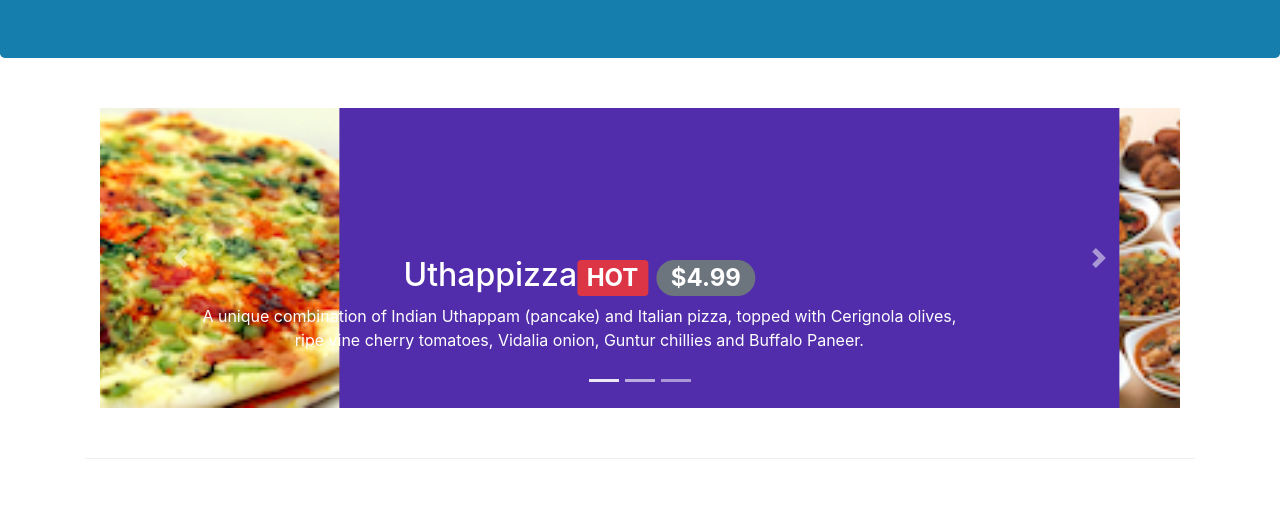
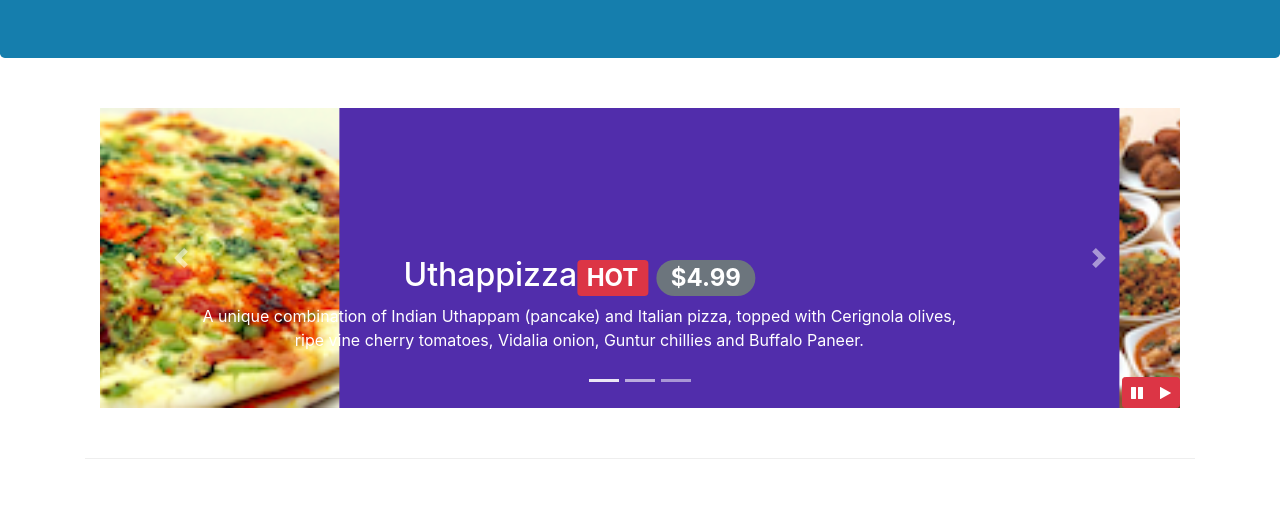
Before and after one commit to josuedavidgodinez/boost-trap-initial, a website: page index.html in a window 1280 px wide. Shown: the part 276-800 px from the top of the page. Drawn offline with nearby package versions, Linux system fonts and the light colour scheme.

Commit message:
bootstrap and jquery

```diff
--- a/css/styles.css
+++ b/css/styles.css
@@ -71,3 +71,10 @@ color: white;
     left: 0;
     min-height: 300px;
 }
+
+#carouselButton{
+    right: 0px;
+    bottom: 0px;
+    position: absolute;
+    z-index: 1;
+}
--- a/index.html
+++ b/index.html
@@ -168,10 +168,11 @@
                             <div class="btn-group btn-group-toggle ml-3" data-toggle="buttons">
 
                                 <label class="btn btn-sm btn-success active">
-                                    <input type="radio" name="options" id="non-smoking" autocomplete="off" checked> Non-Smoking
+                                    <input type="radio" name="options" id="non-smoking" autocomplete="off" checked>
+                                    Non-Smoking
                                 </label>
                                 <label class="btn btn-sm btn-danger">
-                                    <input type="radio" name="options"  id="smoking" autocomplete="off"> Smoking
+                                    <input type="radio" name="options" id="smoking" autocomplete="off"> Smoking
                                 </label>
 
                             </div>
@@ -302,6 +303,14 @@
 
                         </span>
                     </a>
+                    <div class="btn-group" id="carouselButton">
+                        <button class="btn btn-danger btn-sm" id="carousel-pause">
+                            <span class="fa fa-pause"></span>
+                        </button>
+                        <button class="btn btn-danger btn-sm" id="carousel-play">
+                            <span class="fa fa-play"></span>
+                        </button>
+                    </div>
 
                 </div>
             </div>
@@ -433,8 +442,18 @@
     <script src="node_modules/jquery/dist/jquery.slim.min.js"></script>
     <script src="node_modules/popper.js/dist/umd/popper.min.js"></script>
     <script src="node_modules/bootstrap/dist/js/bootstrap.min.js"></script>
-
-
+    <!--$(selection).action_to_be_trigger( what y gonna do  {} brackts for  set attributes )-->
+    <script>
+        $(document).ready(function () {
+            $("#mycarousel").carousel({ interval: 2000 });
+            $("#carousel-pause").click(function () {
+                $("#mycarousel").carousel('pause');
+            });
+            $("#carousel-play").click(function () {
+                $("#mycarousel").carousel('cycle');
+            });
+        });
+    </script>
 
 </body>
 
```
